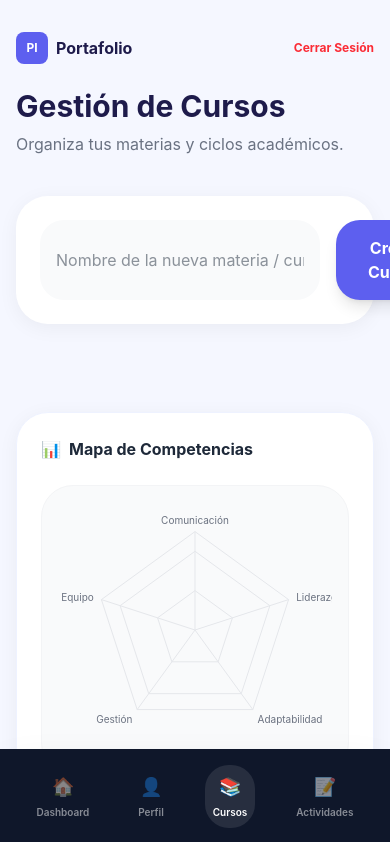
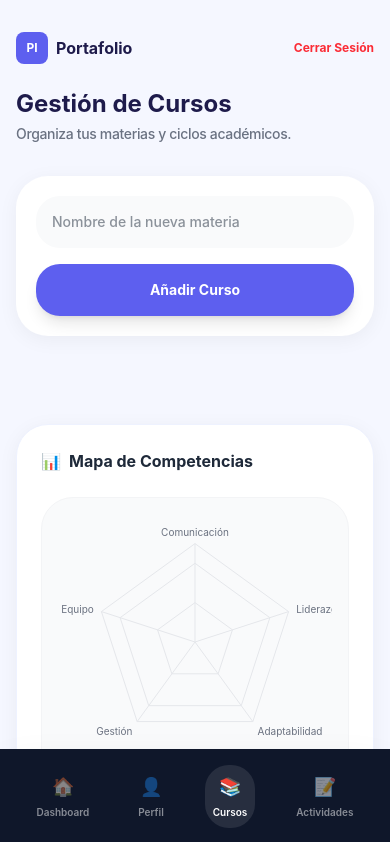
Before and after one commit to yohanchc01-cell/proyecto-identidad-profesional, a React app in the folder frontend/: page /courses in a window 390 px wide. Shown: the top 842 px of the page. Built offline with nearby package versions, Linux system fonts and the light colour scheme; the HTML template or start-up script is replaced by a standard one.

Commit message:
fix: Mobile typography and layout fixes

```diff
--- a/frontend/src/pages/ActivitiesManager.jsx
+++ b/frontend/src/pages/ActivitiesManager.jsx
@@ -145,9 +145,9 @@ export default function ActivitiesManager() {
 
   return (
     <Layout>
-      <h1 className="text-3xl font-bold text-primary-dark mb-6">Mis Actividades y Evidencias</h1>
+      <h1 className="text-2xl md:text-3xl font-bold text-primary-dark mb-6">Mis Actividades</h1>
 
-      <form onSubmit={handleSubmit} className="bg-white p-8 rounded-3xl shadow-soft mb-10 space-y-6 border-2 border-transparent transition-all" style={editingId ? { borderColor: '#5D5FEF' } : {}}>
+      <form onSubmit={handleSubmit} className="bg-white p-5 md:p-8 rounded-3xl shadow-soft mb-10 space-y-6 border-2 border-transparent transition-all" style={editingId ? { borderColor: '#5D5FEF' } : {}}>
         <div className="flex justify-between items-center mb-4">
           <h2 className="text-xl font-bold text-gray-800">{editingId ? "✏️ Editando Actividad" : "📝 Registrar Nueva Actividad"}</h2>
           {editingId && (
@@ -229,25 +229,27 @@ export default function ActivitiesManager() {
 
       <div className="space-y-4">
         {activities.map(a => (
-          <div key={a._id} className="bg-white p-6 rounded-3xl shadow-soft flex justify-between items-center border border-transparent hover:border-indigo-100 transition-all">
+          <div key={a._id} className="bg-white p-5 md:p-6 rounded-3xl shadow-soft flex flex-col md:flex-row justify-between md:items-center border border-transparent hover:border-indigo-100 transition-all gap-4">
             <div>
-              <h3 className="font-bold text-gray-800">{a.nombre}</h3>
-              <p className="text-xs text-gray-400">Calificación: {a.calificacion} • {a.habilidades?.length} habilidades</p>
+              <h3 className="font-bold text-gray-800 text-sm md:text-base leading-tight">{a.nombre}</h3>
+              <p className="text-[10px] md:text-xs text-gray-400 mt-1">Calificación: {a.calificacion} • {a.habilidades?.length} habilidades</p>
             </div>
+            <div className="flex flex-wrap gap-3 items-center justify-between md:justify-end border-t md:border-none pt-3 md:pt-0">
+              {a.pdfUrl && <a href={a.pdfUrl} target="_blank" className="bg-indigo-50 text-white md:text-primary bg-primary md:bg-indigo-50 px-3 py-2 md:py-1 rounded-lg text-[10px] font-bold hover:bg-indigo-100 transition-all">Ver PDF</a>}
               <div className="flex gap-4 items-center">
-              {a.pdfUrl && <a href={a.pdfUrl} target="_blank" className="bg-indigo-50 text-primary px-3 py-1 rounded-lg text-xs font-bold hover:bg-indigo-100 transition-all">Ver PDF</a>}
                 <button
                   onClick={() => handleEdit(a)}
-                className="text-gray-400 hover:text-primary transition-all text-sm font-bold"
+                  className="text-gray-400 hover:text-primary transition-all text-[11px] font-bold uppercase tracking-wider"
                 >
                   Editar
                 </button>
                 <button
                   onClick={() => deleteActivity(a._id)}
-                className={`text-sm font-bold transition-all duration-300 ${confirmDelete.id === a._id ? 'bg-red-500 text-white px-4 py-2 rounded-xl shadow-lg scale-105' : 'text-red-400 hover:text-red-600'}`}
+                  className={`text-[11px] font-bold transition-all duration-300 uppercase tracking-wider ${confirmDelete.id === a._id ? 'bg-red-500 text-white px-3 py-1 rounded-lg shadow-md' : 'text-red-400 hover:text-red-600'}`}
                 >
                   {confirmDelete.id === a._id ? `¿Borrar? (${confirmDelete.seconds}s)` : 'Eliminar'}
                 </button>
+              </div>
             </div>
           </div>
         ))}
--- a/frontend/src/pages/CoursesManager.jsx
+++ b/frontend/src/pages/CoursesManager.jsx
@@ -53,35 +53,35 @@ export default function CoursesManager() {
 
   return (
     <Layout>
-      <div className="mb-10">
-        <h1 className="text-3xl font-bold text-primary-dark mb-2">Gestión de Cursos</h1>
-        <p className="text-gray-500">Organiza tus materias y ciclos académicos.</p>
+      <div className="mb-8">
+        <h1 className="text-2xl md:text-3xl font-bold text-primary-dark mb-1">Gestión de Cursos</h1>
+        <p className="text-sm text-gray-500 font-medium tracking-tight">Organiza tus materias y ciclos académicos.</p>
       </div>
 
-      <div className="bg-white p-6 rounded-3xl shadow-soft mb-10 flex gap-4">
+      <div className="bg-white p-5 md:p-6 rounded-3xl shadow-soft mb-10 flex flex-col sm:flex-row gap-4">
         <input
-          className="flex-1 bg-gray-50 border-none p-4 rounded-2xl outline-none focus:ring-2 focus:ring-primary"
-          placeholder="Nombre de la nueva materia / curso"
+          className="flex-1 bg-gray-50 border-none p-4 rounded-2xl outline-none focus:ring-2 focus:ring-primary text-sm font-medium"
+          placeholder="Nombre de la nueva materia"
           value={newCourse}
           onChange={e => setNewCourse(e.target.value)}
         />
-        <button onClick={createCourse} className="bg-primary text-white px-8 py-4 rounded-2xl font-bold shadow-lg">Crear Curso</button>
+        <button onClick={createCourse} className="bg-primary text-white p-4 rounded-2xl font-bold shadow-lg text-sm sm:px-8">Añadir Curso</button>
       </div>
 
       <div className="grid grid-cols-1 md:grid-cols-2 gap-6">
         {courses.map(course => (
-          <div key={course._id} className="bg-white p-6 rounded-3xl shadow-soft border border-indigo-50 flex justify-between items-center">
+          <div key={course._id} className="bg-white p-5 md:p-6 rounded-3xl shadow-soft border border-indigo-50 flex flex-col sm:flex-row justify-between sm:items-center gap-4">
             <div>
-              <h3 className="text-xl font-bold text-gray-800">{course.nombre}</h3>
-              <span className={`text-[10px] uppercase font-bold px-2 py-1 rounded-md ${(!course.estado || course.estado === 'activo') ? 'bg-green-100 text-green-600' : 'bg-gray-100 text-gray-500'}`}>
+              <h3 className="text-base md:text-lg font-bold text-gray-800 leading-tight">{course.nombre}</h3>
+              <span className={`text-[10px] uppercase font-bold px-2 py-1 rounded-md inline-block mt-2 ${(!course.estado || course.estado === 'activo') ? 'bg-green-100 text-green-600' : 'bg-gray-100 text-gray-500'}`}>
                 {(!course.estado || course.estado === 'activo') ? 'Activo' : 'Finalizado'}
               </span>
             </div>
-            <div className="flex gap-4">
+            <div className="flex flex-wrap gap-4 items-center justify-between sm:justify-end border-t sm:border-none pt-3 sm:pt-0">
               <button
                 disabled={!course.estado || course.estado === 'activo'}
                 onClick={() => setStatus(course._id, 'activo')}
-                className={`text-sm font-bold ${(!course.estado || course.estado === 'activo') ? 'text-gray-300 cursor-not-allowed' : 'text-primary hover:underline'}`}
+                className={`text-[11px] font-bold uppercase tracking-wider ${(!course.estado || course.estado === 'activo') ? 'text-gray-300 cursor-not-allowed' : 'text-primary hover:underline'}`}
               >
                 Activar
               </button>
@@ -89,16 +89,16 @@ export default function CoursesManager() {
               <button
                 disabled={course.estado === 'finalizado'}
                 onClick={() => setStatus(course._id, 'finalizado')}
-                className={`text-sm font-bold ${(course.estado === 'finalizado') ? 'text-gray-300 cursor-not-allowed' : 'text-orange-500 hover:underline'}`}
+                className={`text-[11px] font-bold uppercase tracking-wider ${(course.estado === 'finalizado') ? 'text-gray-300 cursor-not-allowed' : 'text-orange-500 hover:underline'}`}
               >
-                Finalizar
+                Cerrar
               </button>
 
               <button
                 onClick={() => deleteCourse(course._id)}
-                className={`text-xs font-bold transition-all duration-300 ${confirmDelete.id === course._id ? 'bg-red-500 text-white px-4 py-2 rounded-xl shadow-lg scale-105' : 'text-red-300 hover:text-red-500'}`}
+                className={`text-[10px] font-bold transition-all duration-300 uppercase tracking-wider ${confirmDelete.id === course._id ? 'bg-red-500 text-white px-3 py-1 rounded-lg shadow-md' : 'text-red-300 hover:text-red-500'}`}
               >
-                {confirmDelete.id === course._id ? `¿Confirmar? (${confirmDelete.seconds}s)` : 'Eliminar'}
+                {confirmDelete.id === course._id ? `¿Borrar? (${confirmDelete.seconds}s)` : 'Eliminar'}
               </button>
             </div>
           </div>
--- a/frontend/src/pages/Profile.jsx
+++ b/frontend/src/pages/Profile.jsx
@@ -47,10 +47,10 @@ export default function Profile() {
   return (
     <Layout>
       <div className="max-w-2xl mx-auto">
-        <h1 className="text-3xl font-bold text-primary-dark mb-2">Mi Perfil Profesional</h1>
-        <p className="text-gray-500 mb-10">Mantén tu información académica actualizada para tu portafolio.</p>
+        <h1 className="text-2xl md:text-3xl font-bold text-primary-dark mb-2">Mi Perfil</h1>
+        <p className="text-sm text-gray-500 mb-8 font-medium">Mantén tu información académica actualizada.</p>
 
-        <form onSubmit={handleUpdate} className="bg-white p-8 rounded-3xl shadow-soft space-y-6">
+        <form onSubmit={handleUpdate} className="bg-white p-6 md:p-8 rounded-3xl shadow-soft space-y-6">
           <div className="flex flex-col items-center mb-8">
             <div className="relative w-32 h-32 mb-4 group">
               <div className="w-full h-full rounded-full bg-gray-100 overflow-hidden border-4 border-indigo-50 shadow-inner flex items-center justify-center">
```
Lines whose indentation alone changed are shown as unchanged.
